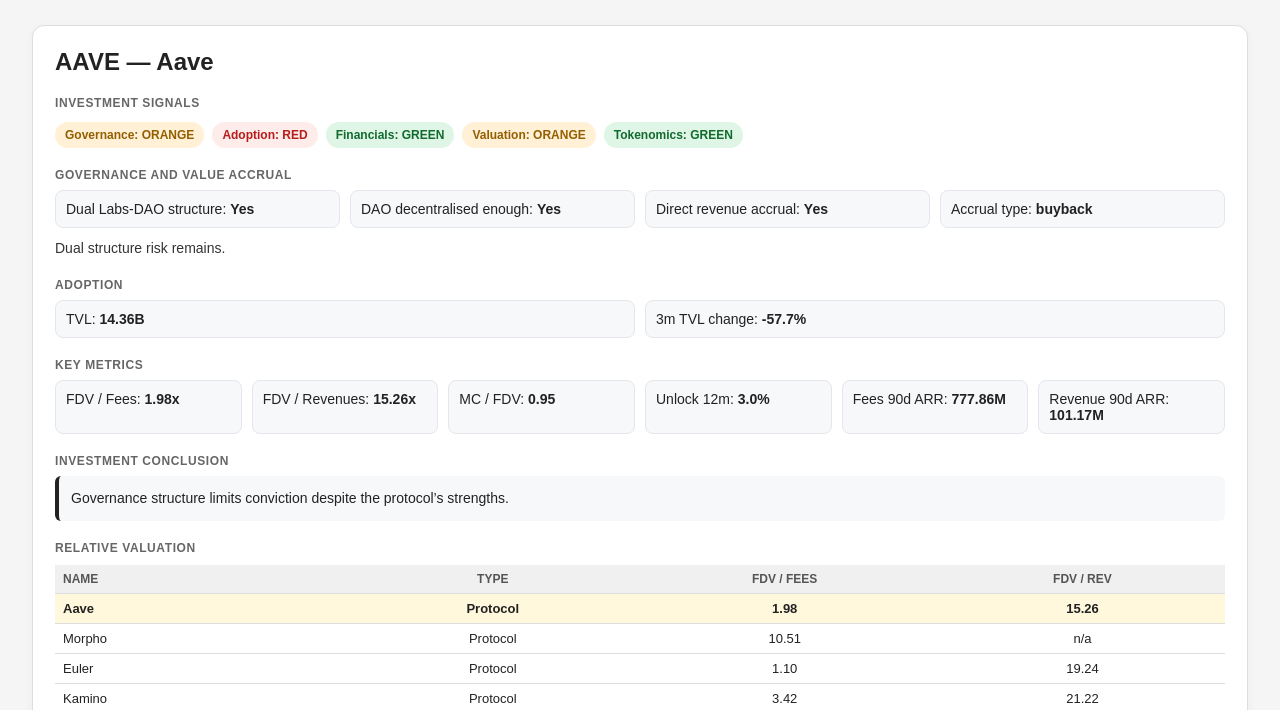
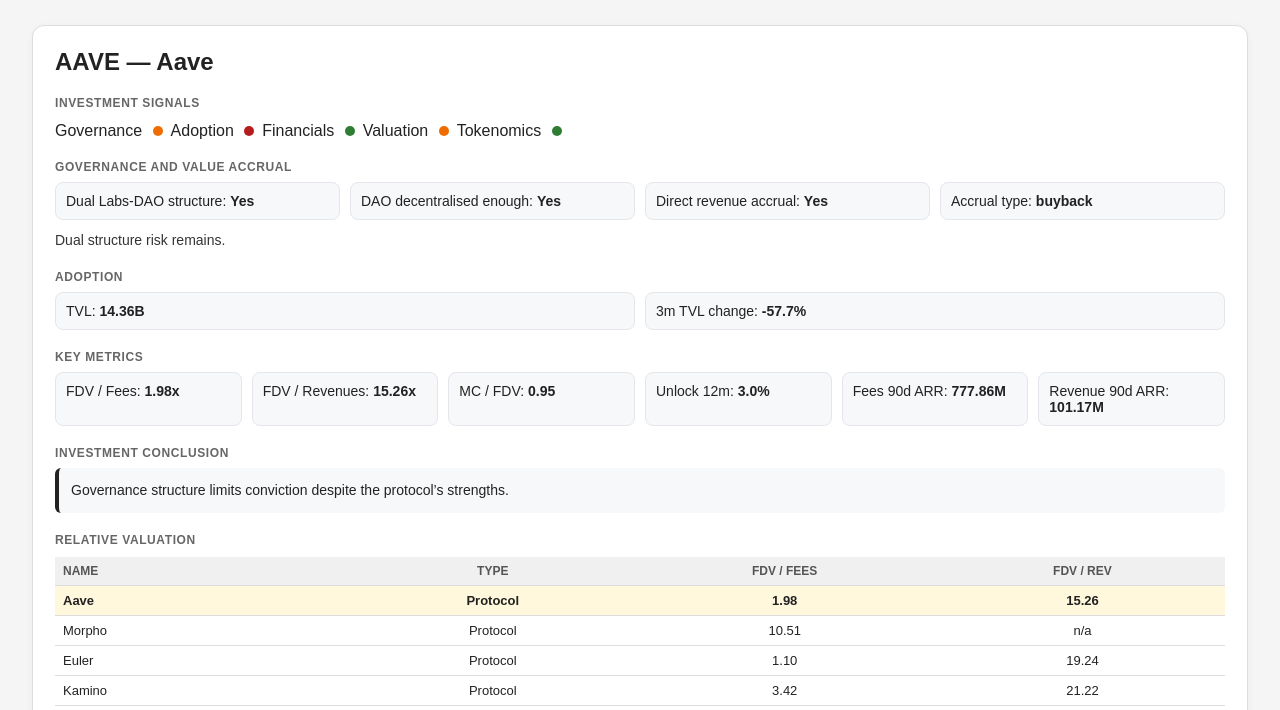
Before and after one commit to vcraignou/dkrypt-gov, a plain HTML site: page snapshots.html in a window 1280 px wide. Shown: the part 88-798 px from the top of the page. Drawn offline with Linux system fonts and the light colour scheme.

Commit message:
replace snapshots html

```diff
--- a/snapshots.html
+++ b/snapshots.html
@@ -68,6 +68,25 @@
     .badge.red {
       background: #fdecea;
       color: #b71c1c;
+    }
+    .dot {
+     display: inline-block;
+     width: 10px;
+     height: 10px;
+     border-radius: 50%;
+     margin-left: 6px;
+    }
+
+    .dot.green {
+     background: #2e7d32;
+    }
+
+    .dot.orange {
+     background: #ef6c00;
+    }
+
+    .dot.red {
+     background: #b71c1c;
     }
 
     .grid {
@@ -181,11 +200,15 @@
       return n.toFixed(1) + "%";
     }
 
-    function ragBadge(label, value) {
-      const safeValue = value || "orange";
-      return `<span class="badge ${safeValue}">${label}: ${String(safeValue).toUpperCase()}</span>`;
-    }
-
+    function ragDot(label, value) {
+      const v = value || "orange";
+      return `
+      <span>
+      ${label}
+      <span class="dot ${v}"></span>
+      </span>
+    `;
+   }
     function renderPeerTable(peerTable) {
       if (!peerTable || peerTable.length === 0) return "";
 
@@ -231,11 +254,11 @@
 
             <div class="section-title">Investment signals</div>
             <div class="badges">
-              ${ragBadge("Governance", rag.governance)}
-              ${ragBadge("Adoption", rag.adoption)}
-              ${ragBadge("Financials", rag.financials)}
-              ${ragBadge("Valuation", rag.valuation)}
-              ${ragBadge("Tokenomics", rag.tokenomics)}
+              ${ragDot("Governance", rag.governance)}
+              ${ragDot("Adoption", rag.adoption)}
+              ${ragDot("Financials", rag.financials)}
+              ${ragDot("Valuation", rag.valuation)}
+              ${ragDot("Tokenomics", rag.tokenomics)}
             </div>
 
             <div class="section-title">Governance and value accrual</div>
```
